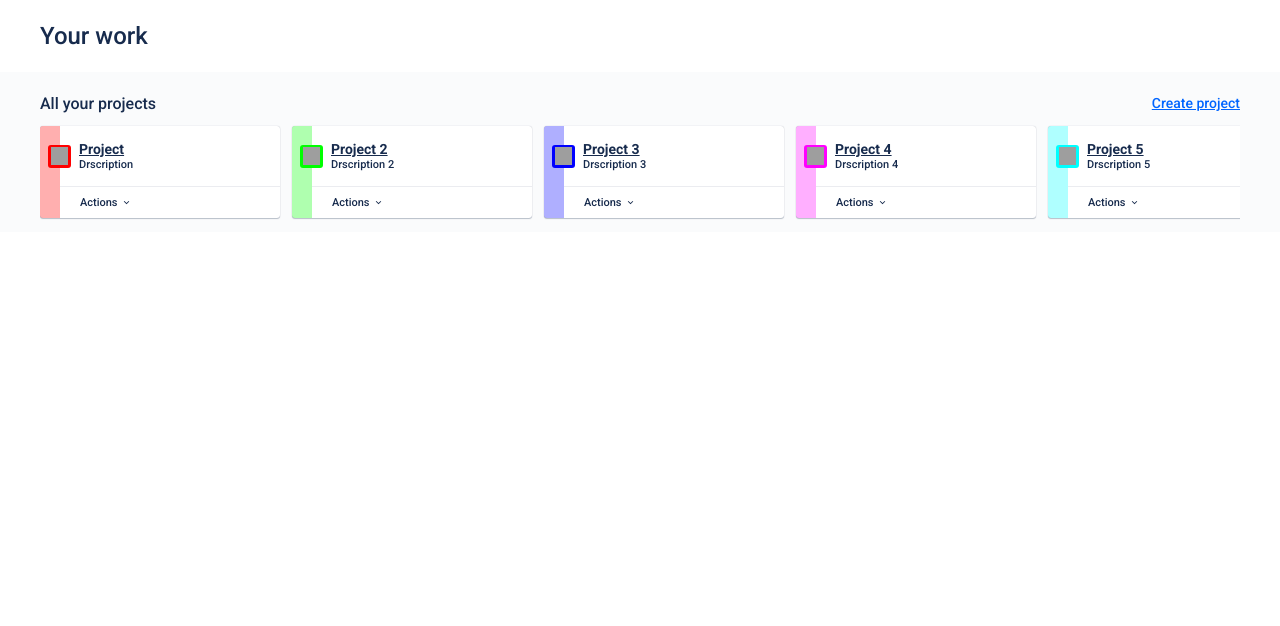
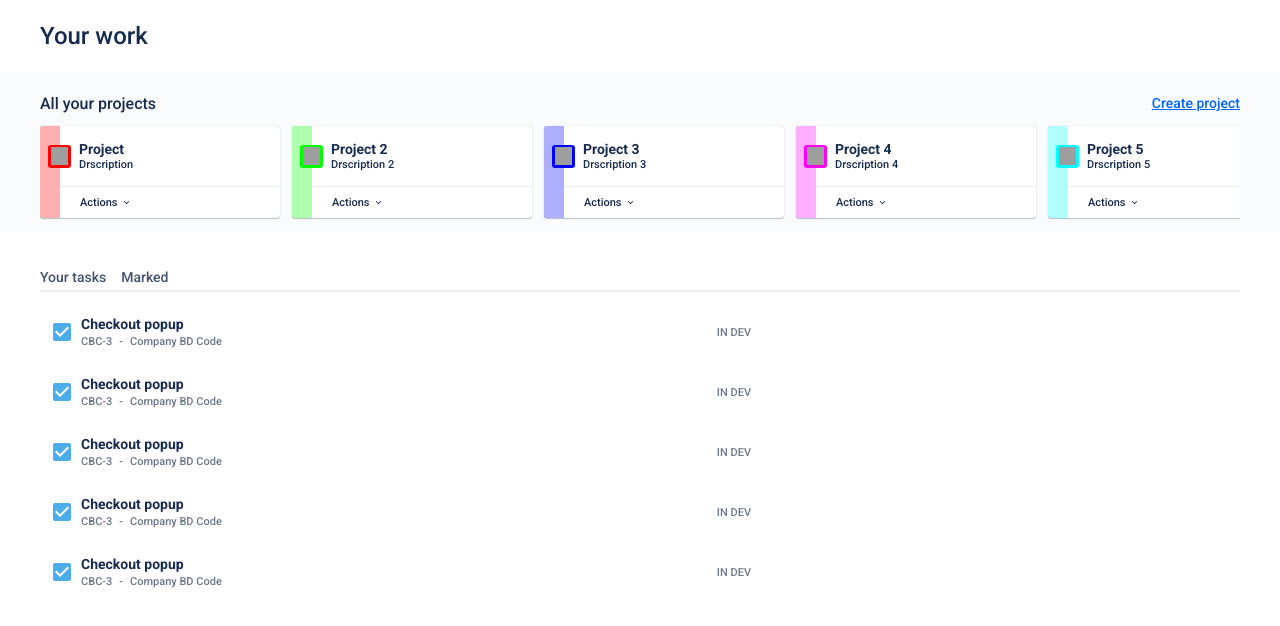
Before and after one commit to Anubic29/RSS2022Q3-RS-Clone, a React (Create React App) app in the folder rs-clone/: page / in a window 1280 px wide. Shown: the top 626 px of the page. Built offline with nearby package versions, Linux system fonts and the light colour scheme; grey boxes are pictures that could not be loaded.

Commit message:
feat: add tasks list

```diff
--- a/rs-clone/src/components/Dashboard/Dashboard.tsx
+++ b/rs-clone/src/components/Dashboard/Dashboard.tsx
@@ -1,4 +1,5 @@
 import ProjectsSection from './components/ProjectsSection/ProjectsSection';
+import TasksSection from './components/TasksSection/TasksSection';
 
 import styles from './Dashboard.module.scss';
 
@@ -7,6 +8,7 @@ function Dashboard() {
     <div className={styles.dashboard}>
       <h1 className={styles.title}>Your work</h1>
       <ProjectsSection />
+      <TasksSection />
     </div>
   );
 }
--- a/rs-clone/src/components/Dashboard/components/ProjectCard/ProjectCard.module.scss
+++ b/rs-clone/src/components/Dashboard/components/ProjectCard/ProjectCard.module.scss
@@ -36,6 +36,7 @@
 .projectTitle {
   font-size: 14px;
   font-weight: 700;
+  text-decoration: none;
   color: #172b4d;
   cursor: pointer;
 
--- /dev/null
+++ b/rs-clone/src/components/Dashboard/components/TasksList/TasksList.module.scss
@@ -0,0 +1,5 @@
+.tasksList {
+  display: flex;
+  flex-direction: column;
+  gap: 10px;
+}
--- /dev/null
+++ b/rs-clone/src/components/Dashboard/components/TasksList/TasksList.tsx
@@ -0,0 +1,17 @@
+import TasksListItem from '../TasksListItem/TasksListItem';
+
+import styles from './TasksList.module.scss';
+
+function TasksList() {
+  return (
+    <ul className={styles.tasksList}>
+      <TasksListItem />
+      <TasksListItem />
+      <TasksListItem />
+      <TasksListItem />
+      <TasksListItem />
+    </ul>
+  );
+}
+
+export default TasksList;
--- /dev/null
+++ b/rs-clone/src/components/Dashboard/components/TasksListItem/TasksListItem.module.scss
@@ -0,0 +1,61 @@
+.taskItem {
+  display: flex;
+  align-items: center;
+  gap: 7px;
+  padding: 10px;
+  border-radius: 3px;
+  cursor: pointer;
+
+  &:hover {
+    background: rgba(9,30,66,0.04);
+  }
+}
+
+.taskIcon {
+  width: 24px;
+  height: 24px;
+  color: #4cade8;
+}
+
+.content {
+  display: flex;
+  justify-content: space-between;
+  align-items: center;
+  flex: 1;
+}
+
+.empty {
+  flex: 0 0 40%;
+}
+
+.titleArea {
+  display: flex;
+  flex-direction: column;
+  gap: 5px;
+}
+.taskTitle {
+  font-size: 14px;
+  font-weight: 700;
+  color: #172B4D;
+}
+
+.taskAdditional {
+  font-size: 11px;
+  font-weight: 500;
+  color: #6B778C;
+}
+
+.separator {
+  padding: 0 7px;
+
+  &:after {
+    content: '-';
+  }
+}
+
+.taskColumnTitle {
+  font-size: 11px;
+  font-weight: 400;
+  text-transform: uppercase;
+  color: #6B778C;
+}
--- /dev/null
+++ b/rs-clone/src/components/Dashboard/components/TasksListItem/TasksListItem.tsx
@@ -0,0 +1,25 @@
+import { MdCheckBox } from 'react-icons/md';
+
+import styles from './TasksListItem.module.scss';
+
+function TasksListItem() {
+  return (
+    <li className={styles.taskItem}>
+      <MdCheckBox className={styles.taskIcon} />
+      <div className={styles.content}>
+        <div className={styles.titleArea}>
+          <div className={styles.taskTitle}>Checkout popup</div>
+          <div className={styles.taskAdditional}>
+            <span>CBC-3</span>
+            <span className={styles.separator}></span>
+            <span>Company BD Code</span>
+          </div>
+        </div>
+        <p className={styles.taskColumnTitle}>IN DEV</p>
+      </div>
+      <div className={styles.empty}></div>
+    </li>
+  );
+}
+
+export default TasksListItem;
--- /dev/null
+++ b/rs-clone/src/components/Dashboard/components/TasksSection/TasksSection.module.scss
@@ -0,0 +1,37 @@
+.tasksSection {
+  margin-top: 30px;
+  padding: 0 40px;
+}
+
+.content {
+  margin-top: 15px;
+}
+
+.tabs {
+  position: relative;
+  display: flex;
+  gap: 15px;
+  list-style: none;
+
+  &:after {
+    content: '';
+    position: absolute;
+    bottom: 0;
+    left: 0;
+    width: 100%;
+    height: 2px;
+    background-color: #EBECF0;
+  }
+}
+
+.tabsItem {
+  padding: 8px 0;
+  font-size: 14px;
+  font-weight: 500;
+  color: #42526E;
+  cursor: pointer;
+
+  &:hover {
+    color: #0052CC;
+  }
+}
--- /dev/null
+++ b/rs-clone/src/components/Dashboard/components/TasksSection/TasksSection.tsx
@@ -0,0 +1,19 @@
+import TasksList from '../TasksList/TasksList';
+
+import styles from './TasksSection.module.scss';
+
+function TasksSection() {
+  return (
+    <div className={styles.tasksSection}>
+      <ul className={styles.tabs}>
+        <li className={styles.tabsItem}>Your tasks</li>
+        <li className={styles.tabsItem}>Marked</li>
+      </ul>
+      <div className={styles.content}>
+        <TasksList />
+      </div>
+    </div>
+  );
+}
+
+export default TasksSection;
```
